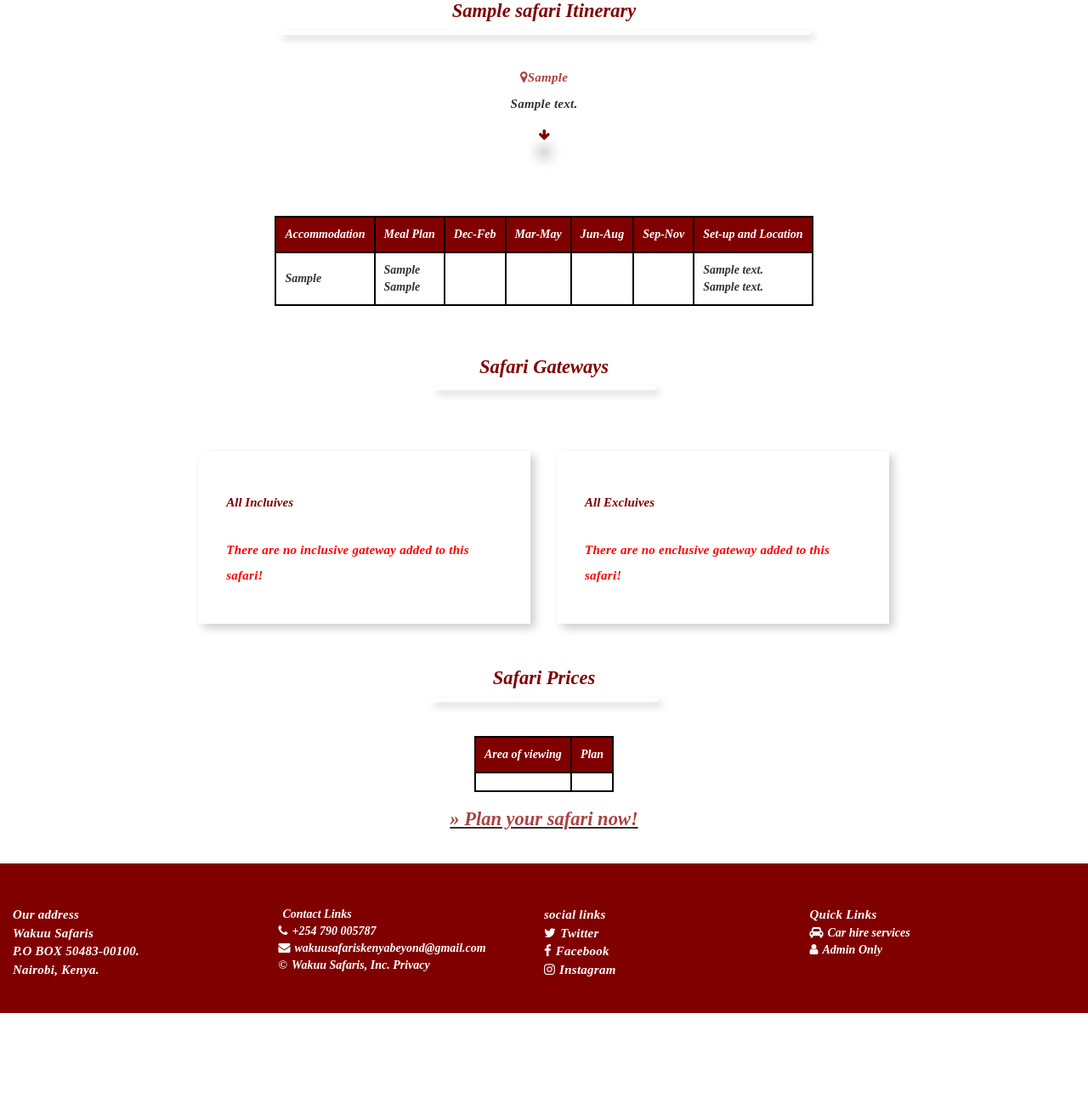
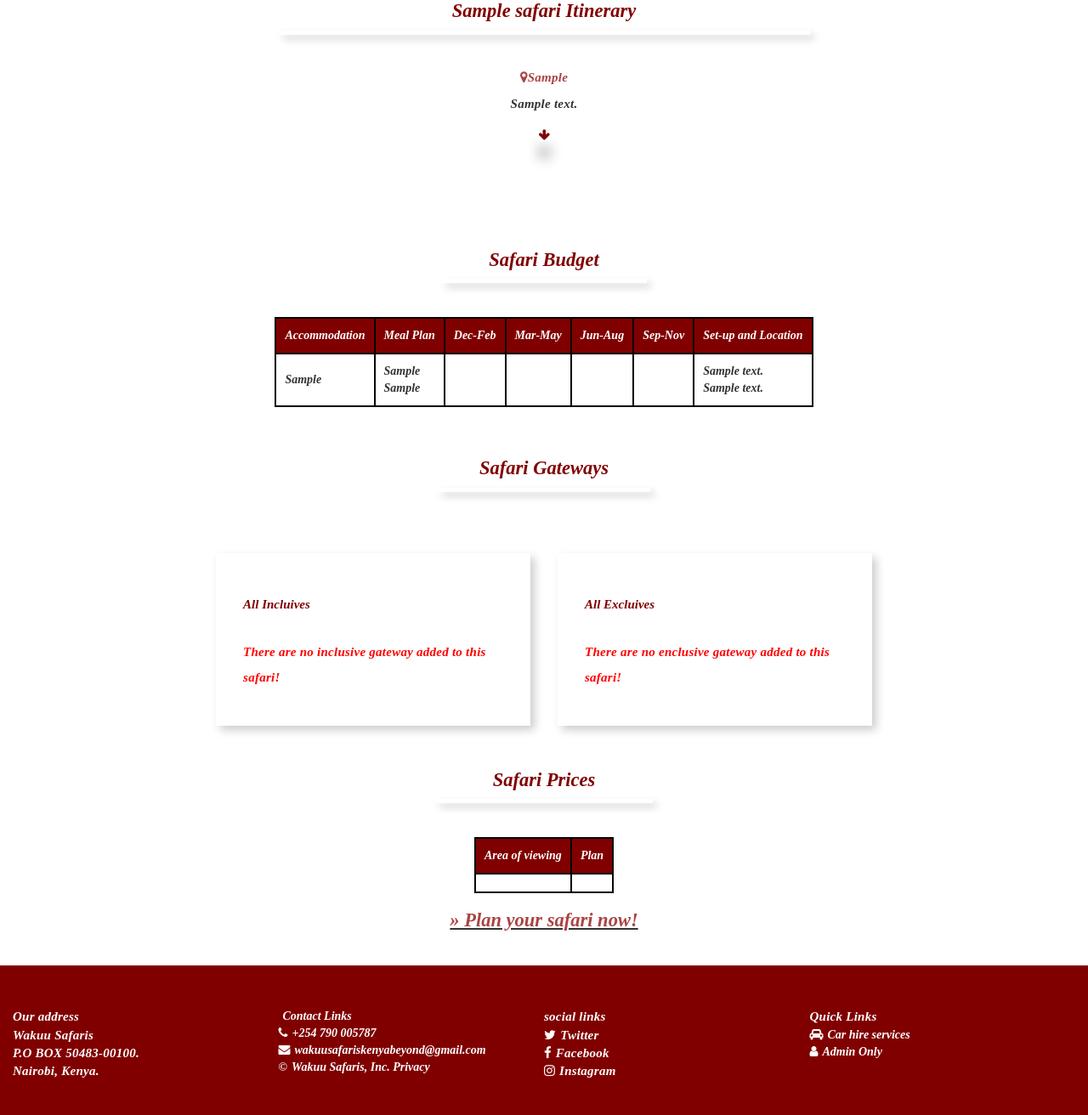
Before and after one commit to badakomora/wakuusafaris, a PHP site: page /safari.php?sid=1 in a window 1280 px wide. Shown: the part 819-2131 px from the top of the page at 85% size. Before the commit the page ends 2011 px from the top, so only its background shows below. Run offline with PHP 8.4, Linux system fonts and the light colour scheme; tables that the repository leaves empty or names only in its code hold one stand-in row (values such as "Sample post"); grey boxes marked "Sample" are stand-in pictures; data that the repository does not hold is empty; some libraries are stand-ins or nearby versions; some web fonts are replaced.

Commit message:
new commit

```diff
--- a/safari.php
+++ b/safari.php
@@ -933,8 +933,9 @@
 
 
 
+<br>
+    <div class="container-fluid">
 
-    <div class="row">
             <section style="padding: 20px;">
                 <style>
                 td,
@@ -959,6 +960,12 @@
                 include 'includes/dbconfiq.php';
                 $query = mysqli_query($con, "SELECT * FROM tbl_tables WHERE sid ='".$_GET['sid']."'");
                 if(mysqli_num_rows($query) >= 1){?>
+
+                <center>
+                    <h1 style="color:#800000 ;" class="text-center">Safari Budget</h1>
+                    <div style="height:5px;width:20%; box-shadow: 5px 5px 10px 0px rgba(0,0,0,.2);"></div>
+                </center><br><br>
+
             <table>
                 <thead>
                 <tr style="background-color: #800000; color:white;">
@@ -996,6 +1003,10 @@
 
             </section>
             <br>
+
+
+
+
 
             <?php
             include 'includes/dbconfiq.php';
--- a/view.php
+++ b/view.php
@@ -103,7 +103,8 @@
                 <article>
                    <p>Our Signature excursions are curated unique, authentic, once in a lifetime travel experiences.</p>
                     <p>Based in the most revered of Africa’s safaris destinations, in Kenya, WAKUU SAFARIS boasts of providing an unrivalled full spectrum of leisure travel services, providing you with a complete end to end booking. </p>
-                  </article>
+                  </article><br>
+                  <button class="btn btn-default" onclick="window.location.href='#services'" role="button" style="background-color: #800000; color: #fff;font-family: 'Aileron'; font-style: italic;font-weight:bold;">Inquire Services &raquo;</button>
              </div>
              <div class="column-image">
                 <div id="image-div">
```
Lines whose indentation alone changed are shown as unchanged.
